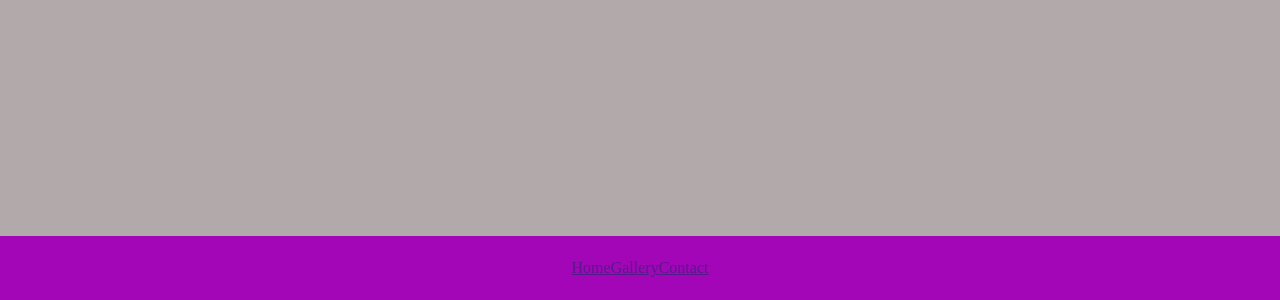
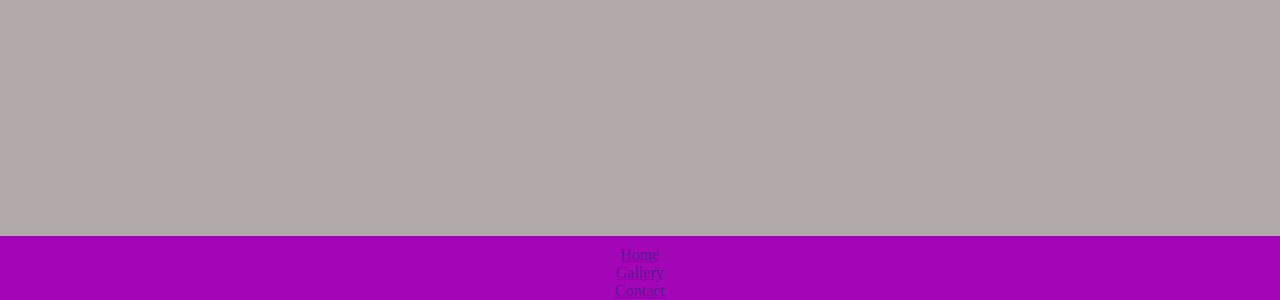
Before and after one commit to Kana-Fujihira/CSS-chapitre-6-, a plain HTML site: page index.html in a window 1280 px wide. Shown: the part 500-800 px from the top of the page. Drawn offline with Linux system fonts and the light colour scheme.

Commit message:
Update style.css

```diff
--- a/style.css
+++ b/style.css
@@ -45,17 +45,17 @@ span {
 
 
 /* -----version tablette------ */
-@media screen and (width>=1024px) {
+@media screen and (min-width: 1024px) {
 
 
     nav {
-        display: flex;
-        flex-direction: column;
+        flex-direction: column-reverse;
         background-color: #A306B6;
     }
 
     ul {
         display: flex;
+        flex-direction: column;
         justify-content: center;
         align-items: center;
         list-style: none;
@@ -74,11 +74,13 @@ span {
 
 /* -----version desktop------ */
 
-@media screen and (width>=1200px) {
+@media screen and (min-width:1200px) {
 
     nav {
         display: flex;
-        flex-direction: row;
+        justify-content: center;
+        align-items: center;
+        width: 100%;
         background-color: #A306B6;
     }
 
```
